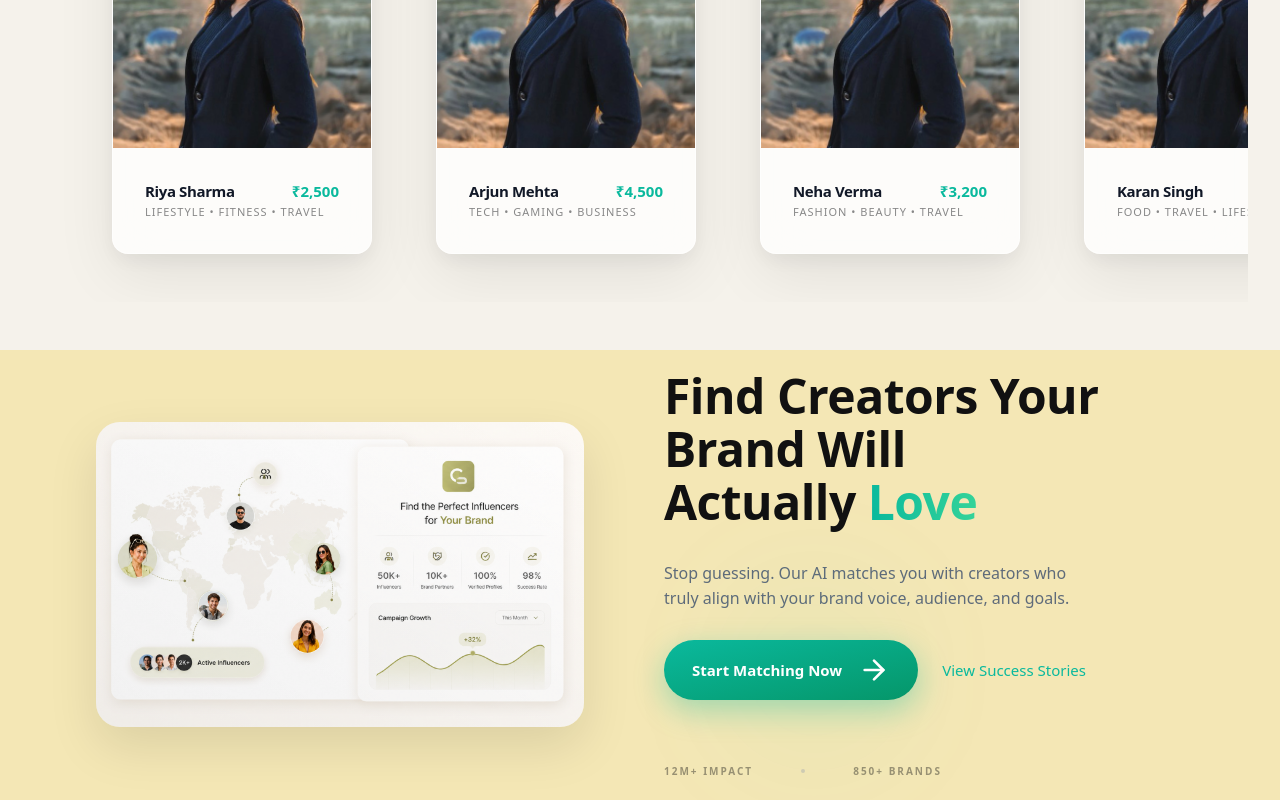
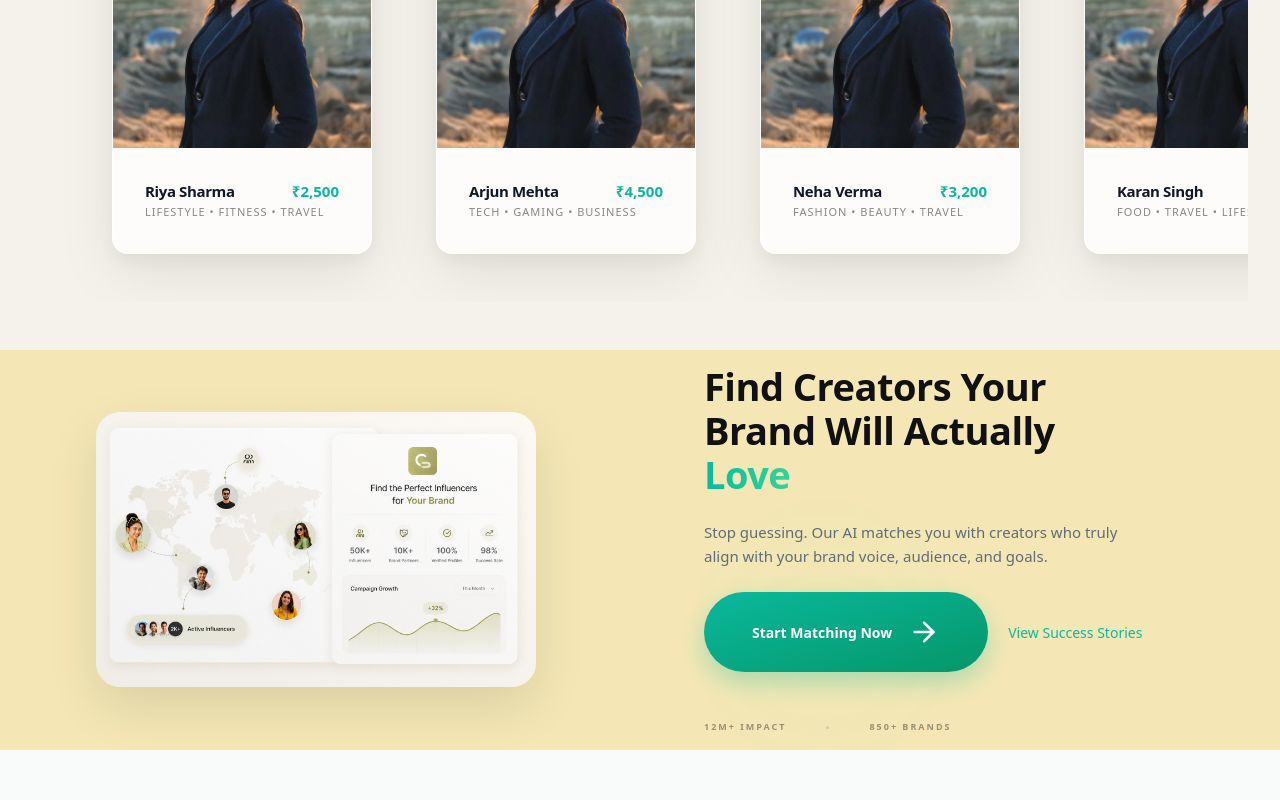
Before and after one commit to nevermature01-lgtm/collabli, a Next.js app: page / in a window 1280 px wide. Shown: the part 2320-3120 px from the top of the page. After the commit the page ends 3070 px from the top, so only its background shows below. Built offline with nearby package versions, Linux system fonts and the light colour scheme.

Commit message:
size chota karo baki sab same (_for element div_)

```diff
--- a/src/components/landing/BannerSection.tsx
+++ b/src/components/landing/BannerSection.tsx
@@ -1,3 +1,4 @@
+
 "use client";
 
 import React from 'react';
@@ -6,12 +7,12 @@ import { ArrowRight } from 'lucide-react';
 
 export const BannerSection: React.FC = () => {
   return (
-    <section className="h-auto md:h-[50vh] min-h-[450px] bg-[#f4e7b5] flex items-center overflow-hidden">
+    <section className="h-auto md:h-[50vh] min-h-[400px] bg-[#f4e7b5] flex items-center overflow-hidden">
       <div className="container mx-auto px-6 lg:px-12">
-        <div className="flex flex-col lg:flex-row items-center justify-between gap-12 lg:gap-20">
+        <div className="flex flex-col lg:flex-row items-center justify-between gap-10 lg:gap-16">
 
           {/* LEFT: IMAGE SECTION */}
-          <div className="relative w-full lg:w-1/2 aspect-[16/10] max-w-[500px] rounded-3xl overflow-hidden shadow-[0_20px_50px_rgba(0,0,0,0.1)] transform hover:scale-[1.01] transition-transform duration-500">
+          <div className="relative w-full lg:w-1/2 aspect-[16/10] max-w-[440px] rounded-3xl overflow-hidden shadow-[0_20px_50px_rgba(0,0,0,0.1)] transform hover:scale-[1.01] transition-transform duration-500">
             <Image
               src="/banner_img.png"
               alt="Premium Influencer Marketplace"
@@ -24,32 +25,32 @@ export const BannerSection: React.FC = () => {
           </div>
 
           {/* RIGHT: CONTENT SECTION */}
-          <div className="w-full lg:max-w-[520px] text-center lg:text-left lg:pr-[80px]">
-            <div className="space-y-4">
-              <h2 className="text-[40px] md:text-[48px] font-bold leading-[1.1] tracking-[-0.5px] text-[#111111]">
+          <div className="w-full lg:max-w-[480px] text-center lg:text-left lg:pr-[40px]">
+            <div className="space-y-3">
+              <h2 className="text-[32px] md:text-[38px] font-bold leading-[1.15] tracking-[-0.5px] text-[#111111]">
                 Find Creators Your Brand Will Actually <span className="bg-clip-text text-transparent bg-gradient-to-r from-[#0ab99d] to-[#34d399]">Love</span>
               </h2>
 
-              <p className="text-[16px] leading-[1.6] text-[#5f6b7a] max-w-[480px] mx-auto lg:mx-0">
+              <p className="text-[14px] md:text-[15px] leading-[1.6] text-[#5f6b7a] max-w-[420px] mx-auto lg:mx-0">
                 Stop guessing. Our AI matches you with creators who truly align with your brand voice, audience, and goals.
               </p>
             </div>
 
             {/* BUTTONS WITH BACKDROP GLOW */}
-            <div className="relative mt-[28px]">
+            <div className="relative mt-[24px]">
               {/* Subtle backdrop glow */}
               <div
-                className="absolute top-1/2 left-1/2 -translate-x-1/2 -translate-y-1/2 w-[300px] h-[300px] pointer-events-none opacity-50 blur-3xl lg:left-0 lg:translate-x-0"
+                className="absolute top-1/2 left-1/2 -translate-x-1/2 -translate-y-1/2 w-[240px] h-[240px] pointer-events-none opacity-40 blur-3xl lg:left-0 lg:translate-x-0"
                 style={{ background: 'radial-gradient(circle at center, rgba(10,185,157,0.15), transparent 60%)' }}
               />
 
               <div className="relative flex flex-col sm:flex-row items-center justify-center lg:justify-start gap-0">
-                <button className="px-7 py-3.5 rounded-full bg-gradient-to-br from-[#0ab99d] to-[#059669] text-white font-semibold text-[15px] shadow-[0_10px_30px_rgba(10,185,157,0.35)] hover:-translate-y-0.5 hover:scale-[1.02] hover:shadow-[0_14px_40px_rgba(10,185,157,0.45)] transition-all duration-300 flex items-center group">
+                <button className="px-6 py-3 rounded-full bg-gradient-to-br from-[#0ab99d] to-[#059669] text-white font-semibold text-[14px] shadow-[0_10px_25px_rgba(10,185,157,0.3)] hover:-translate-y-0.5 hover:scale-[1.02] hover:shadow-[0_14px_35px_rgba(10,185,157,0.4)] transition-all duration-300 flex items-center group">
                   Start Matching Now
                   <ArrowRight className="ml-2 w-4 h-4 group-hover:translate-x-1 transition-transform" />
                 </button>
 
-                <button className="mt-4 sm:mt-0 sm:ml-[24px] text-[#0ab99d] font-medium text-[15px] relative group py-1 transition-colors hover:text-[#059669]">
+                <button className="mt-4 sm:mt-0 sm:ml-[20px] text-[#0ab99d] font-medium text-[14px] relative group py-1 transition-colors hover:text-[#059669]">
                   View Success Stories
                   <span className="absolute bottom-0 left-0 w-0 h-[1.5px] bg-[#0ab99d] transition-all duration-300 group-hover:w-full"></span>
                 </button>
@@ -57,13 +58,13 @@ export const BannerSection: React.FC = () => {
             </div>
 
             {/* MINIMAL STATS (OPTIONAL POLISH) */}
-            <div className="flex items-center gap-6 justify-center lg:justify-start pt-8 opacity-40">
+            <div className="flex items-center gap-5 justify-center lg:justify-start pt-6 opacity-40">
               <div className="flex flex-col">
-                <span className="text-[10px] uppercase font-bold tracking-[2px] text-[#111111]">12M+ Impact</span>
+                <span className="text-[9px] uppercase font-bold tracking-[2px] text-[#111111]">12M+ Impact</span>
               </div>
-              <div className="w-[4px] h-[4px] rounded-full bg-gray-400" />
+              <div className="w-[3px] h-[3px] rounded-full bg-gray-400" />
               <div className="flex flex-col">
-                <span className="text-[10px] uppercase font-bold tracking-[2px] text-[#111111]">850+ Brands</span>
+                <span className="text-[9px] uppercase font-bold tracking-[2px] text-[#111111]">850+ Brands</span>
               </div>
             </div>
           </div>
```
